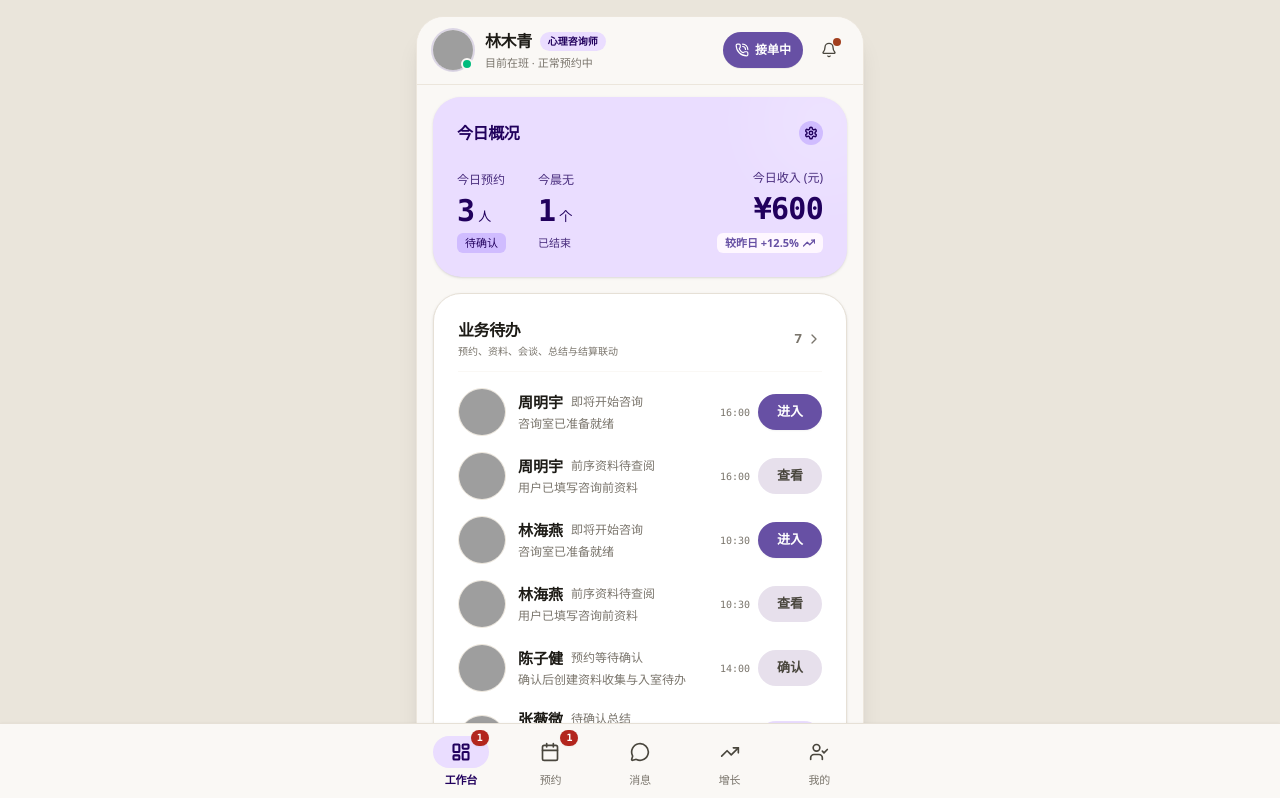
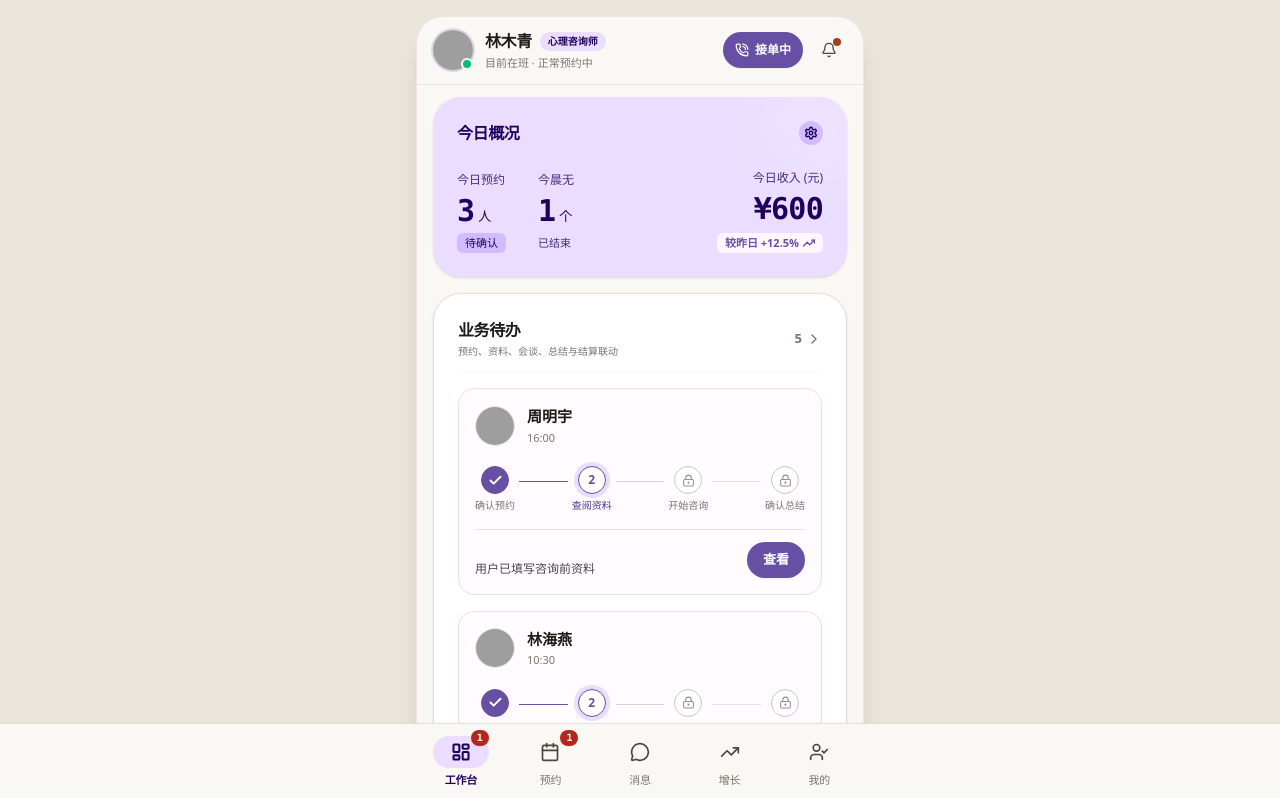
Before and after one commit to duran2015/-, a React (Vite) app: page /counselor in a window 1280 px wide. Shown: the top 798 px of the page. Built offline with nearby package versions, Linux system fonts and the light colour scheme; grey boxes are pictures that could not be loaded.

Commit message:
feat: render counselor workbench journeys

```diff
--- a/src/components/Workbench/WorkbenchTasks.tsx
+++ b/src/components/Workbench/WorkbenchTasks.tsx
@@ -1,6 +1,8 @@
 import React, { useMemo } from 'react';
-import { ChevronRight, LockKeyhole } from 'lucide-react';
+import { Check, ChevronRight, LockKeyhole, Minus } from 'lucide-react';
 import { useAppStore } from '../../client-app/store';
+import { buildCounselorJourneys } from '../../workbenchJourney';
+import type { CounselorJourneyStep } from '../../workbenchJourney';
 import type { Order, WorkflowTaskType } from '../../types';
 
 interface WorkbenchTasksProps {
@@ -14,34 +16,55 @@ interface WorkbenchTasksProps {
   onProcessOrder?: (order: Order) => void;
 }
 
-type TaskDescriptor = {
-  statusText: string;
+type CurrentTaskDescriptor = {
   desc: string;
   btnText: string;
 };
 
-const descriptors: Partial<Record<WorkflowTaskType, TaskDescriptor>> = {
+const currentTaskDescriptors: Partial<Record<WorkflowTaskType, CurrentTaskDescriptor>> = {
   confirm_booking: {
-    statusText: '预约等待确认',
     desc: '确认后创建资料收集与入室待办',
     btnText: '确认',
   },
   review_intake: {
-    statusText: '前序资料待查阅',
     desc: '用户已填写咨询前资料',
     btnText: '查看',
   },
   enter_session: {
-    statusText: '即将开始咨询',
     desc: '咨询室已准备就绪',
     btnText: '进入',
   },
   complete_session_review: {
-    statusText: '待确认总结',
     desc: 'AI 草稿已生成 · 提交前结算锁定',
-    btnText: '复盘',
+    btnText: '确认总结',
   },
 };
+
+const stepNodeClasses: Record<CounselorJourneyStep['status'], string> = {
+  completed: 'border-[#6750A4] bg-[#6750A4] text-white',
+  skipped: 'border-[#CAC4D0] bg-[#F4EFF4] text-[#938F99]',
+  current: 'border-[#6750A4] bg-white text-[#6750A4] ring-4 ring-[#EADDFF]',
+  locked: 'border-[#CAC4D0] bg-white text-[#938F99]',
+};
+
+const connectorClasses: Record<CounselorJourneyStep['status'], string> = {
+  completed: 'bg-[#6750A4]',
+  skipped: 'bg-[#D8D1DD]',
+  current: 'bg-[#D8D1DD]',
+  locked: 'bg-[#E7E0EC]',
+};
+
+const StepNode: React.FC<{ step: CounselorJourneyStep; index: number }> = ({ step, index }) => (
+  <span
+    aria-label={`${step.label}：${step.status}`}
+    className={`flex h-7 w-7 shrink-0 items-center justify-center rounded-full border text-[12px] font-bold ${stepNodeClasses[step.status]}`}
+  >
+    {step.status === 'completed' && <Check size={15} strokeWidth={3} />}
+    {step.status === 'skipped' && <Minus size={15} strokeWidth={3} />}
+    {step.status === 'current' && index + 1}
+    {step.status === 'locked' && <LockKeyhole size={13} />}
+  </span>
+);
 
 export const WorkbenchTasks: React.FC<WorkbenchTasksProps> = ({
   orders,
@@ -51,37 +74,9 @@ export const WorkbenchTasks: React.FC<WorkbenchTasksProps> = ({
   onViewClientFile,
 }) => {
   const workflowTasks = useAppStore((state) => state.consultationWorkflow.tasks);
-
-  const tasks = useMemo(() =>
-    workflowTasks
-      .filter((task) => task.actorRole === 'counselor' && task.status !== 'completed' && descriptors[task.taskType])
-      .map((task) => {
-        const order = orders.find((item) => item.id === task.orderId);
-        const descriptor = descriptors[task.taskType];
-        if (!order || !descriptor) return null;
-        const isPrimary = task.taskType === 'enter_session';
-        const isReview = task.taskType === 'complete_session_review';
-        return {
-          id: task.id,
-          order,
-          ...descriptor,
-          time: isReview ? '待完成' : order.bookingTimeSlot.split(' ')[0],
-          blockingSettlement: task.blockingSettlement,
-          btnClass: isPrimary
-            ? 'text-white bg-[#6750A4] shadow-xs hover:bg-[#594294]'
-            : isReview
-              ? 'text-[#4F378B] bg-[#EADDFF] shadow-xs'
-              : 'text-[#49463D] bg-[#E7E0EC] hover:bg-[#E0D8E5]',
-          onClick: () => {
-            if (task.taskType === 'confirm_booking') onConfirmOrder(order.id);
-            else if (task.taskType === 'review_intake') onViewClientFile?.(order);
-            else if (task.taskType === 'enter_session') onEnterRoom(order);
-            else onWriteSummary(order);
-          },
-        };
-      })
-      .filter((task): task is NonNullable<typeof task> => task !== null),
-    [workflowTasks, orders, onConfirmOrder, onViewClientFile, onEnterRoom, onWriteSummary],
+  const journeys = useMemo(
+    () => buildCounselorJourneys(orders, workflowTasks),
+    [orders, workflowTasks],
   );
 
   return (
@@ -92,36 +87,71 @@ export const WorkbenchTasks: React.FC<WorkbenchTasksProps> = ({
           <p className="mt-0.5 text-[10px] text-[#7A756C]">预约、资料、会谈、总结与结算联动</p>
         </div>
         <div className="flex items-center gap-1 text-[13px] font-bold text-[#7A756C]">
-          <span>{tasks.length}</span>
+          <span>{journeys.length}</span>
           <ChevronRight className="h-4 w-4" />
         </div>
       </div>
 
       <div className="space-y-4">
-        {tasks.map((task) => (
-          <div key={task.id} className="flex w-full items-center justify-between">
-            <div className="flex min-w-0 items-center gap-3">
-              <img src={task.order.clientAvatar} alt="" className="h-12 w-12 shrink-0 rounded-full border border-[#ECE6DC] bg-[#FAF8F5] object-cover" />
-              <div className="min-w-0 pr-2">
-                <div className="flex items-center gap-2">
-                  <span className="truncate text-[15px] font-bold text-[#1D1B16]">{task.order.clientName}</span>
-                  <span className="shrink-0 text-[12px] font-medium text-[#7A756C]">{task.statusText}</span>
+        {journeys.map((journey) => {
+          const descriptor = currentTaskDescriptors[journey.currentTask.taskType];
+          const { order, currentTask } = journey;
+          const handleCurrentTask = () => {
+            if (currentTask.taskType === 'confirm_booking') onConfirmOrder(order.id);
+            else if (currentTask.taskType === 'review_intake') onViewClientFile?.(order);
+            else if (currentTask.taskType === 'enter_session') onEnterRoom(order);
+            else if (currentTask.taskType === 'complete_session_review') onWriteSummary(order);
+          };
+
+          return (
+            <article key={order.id} className="rounded-2xl border border-[#E7E0EC] bg-[#FFFBFE] p-4">
+              <div className="flex min-w-0 items-center gap-3">
+                <img src={order.clientAvatar} alt="" className="h-10 w-10 shrink-0 rounded-full border border-[#ECE6DC] bg-white object-cover" />
+                <div className="min-w-0">
+                  <div className="truncate text-[15px] font-bold text-[#1D1B16]">{order.clientName}</div>
+                  <div className="mt-0.5 truncate text-[11px] text-[#7A756C]">{order.bookingTimeSlot.split(' ')[0]}</div>
                 </div>
-                <div className="mt-0.5 truncate text-[12px] text-[#7A756C]">{task.desc}</div>
-                {task.blockingSettlement && (
-                  <div className="mt-1 flex items-center gap-1 text-[10px] font-bold text-[#8A5100]"><LockKeyhole size={11} />完成后进入 T+1 结算</div>
-                )}
               </div>
-            </div>
-            <div className="ml-auto flex shrink-0 items-center gap-2">
-              <span className="w-[42px] text-right font-mono text-[10px] font-medium text-[#7A756C]">{task.time}</span>
-              <button onClick={task.onClick} className={`w-16 shrink-0 rounded-full py-2 text-center text-[13px] font-bold transition active:scale-95 ${task.btnClass}`}>
-                {task.btnText}
-              </button>
-            </div>
-          </div>
-        ))}
-        {tasks.length === 0 && <div className="py-6 text-center text-sm text-[#7A756C]">所有业务待办已完成</div>}
+
+              <ol className="mt-5 flex w-full" aria-label={`${order.clientName} 的咨询流程`}>
+                {journey.steps.map((step, index) => (
+                  <li key={step.taskType} className="flex min-w-0 flex-1 items-center last:flex-none">
+                    <div className="flex min-w-0 flex-col items-center gap-1 text-center">
+                      <StepNode step={step} index={index} />
+                      <span className={`whitespace-nowrap text-[10px] font-medium ${step.status === 'current' ? 'text-[#4F378B]' : 'text-[#7A756C]'}`}>
+                        {step.label}
+                      </span>
+                    </div>
+                    {index < journey.steps.length - 1 && (
+                      <span className={`mx-1 mb-4 h-px min-w-2 flex-1 ${connectorClasses[step.status]}`} aria-hidden="true" />
+                    )}
+                  </li>
+                ))}
+              </ol>
+
+              {descriptor && (
+                <div className="mt-4 flex items-end justify-between gap-3 border-t border-[#E7E0EC] pt-3">
+                  <div className="min-w-0">
+                    <p className="text-[12px] text-[#49454F]">{descriptor.desc}</p>
+                    {currentTask.blockingSettlement && (
+                      <div className="mt-1 flex items-center gap-1 text-[10px] font-bold text-[#8A5100]">
+                        <LockKeyhole size={11} />完成后进入 T+1 结算
+                      </div>
+                    )}
+                  </div>
+                  <button
+                    type="button"
+                    onClick={handleCurrentTask}
+                    className="shrink-0 rounded-full bg-[#6750A4] px-4 py-2 text-[13px] font-bold text-white shadow-xs transition hover:bg-[#594294] focus-visible:outline focus-visible:outline-2 focus-visible:outline-offset-2 focus-visible:outline-[#6750A4] active:scale-95"
+                  >
+                    {descriptor.btnText}
+                  </button>
+                </div>
+              )}
+            </article>
+          );
+        })}
+        {journeys.length === 0 && <div className="py-6 text-center text-sm text-[#7A756C]">所有业务待办已完成</div>}
       </div>
     </div>
   );
```
